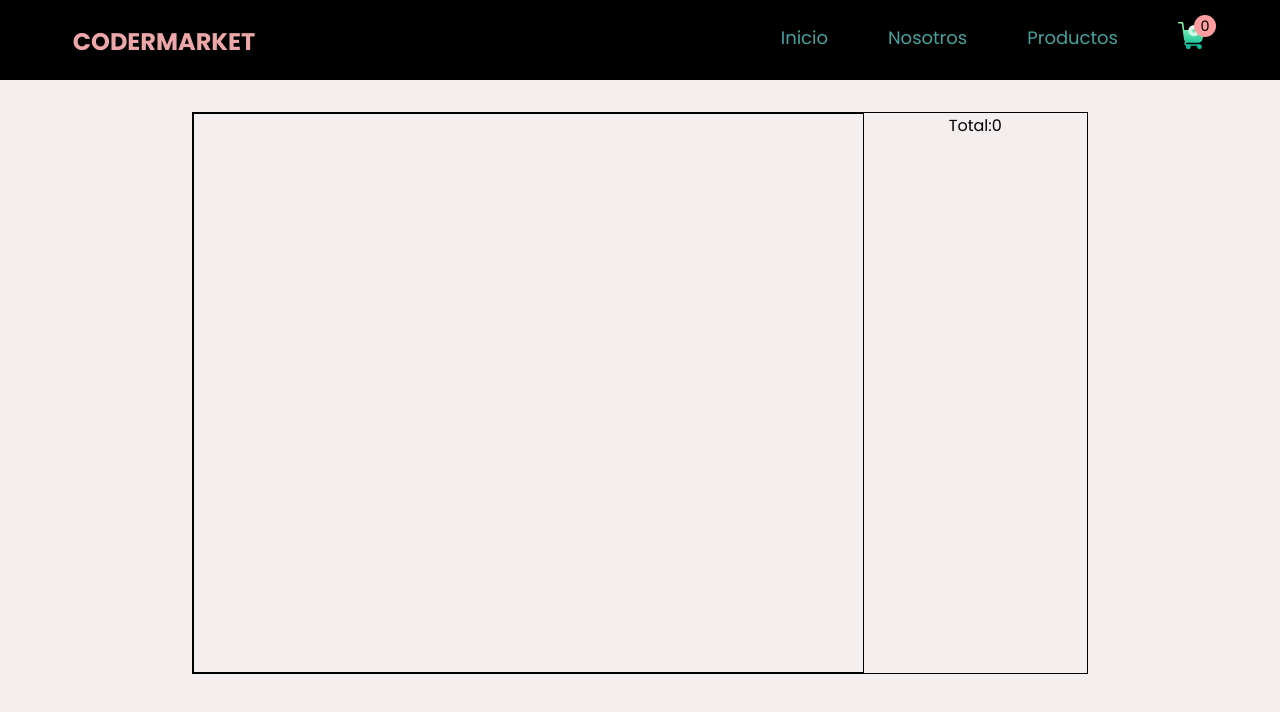
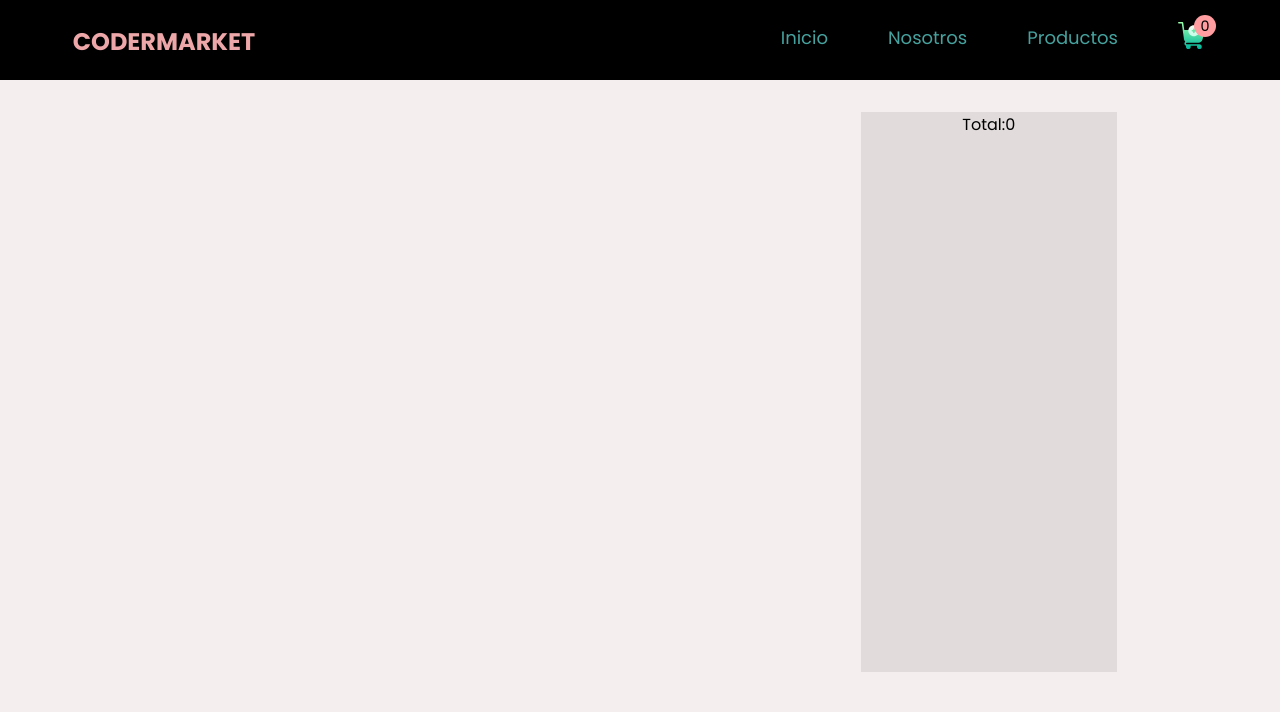
Before and after one commit to Ferraresir/CoderHouseReact, a React (Create React App) app: page /Checkout in a window 1280 px wide. Shown: the top 712 px of the page. Built offline with nearby package versions, Linux system fonts and the light colour scheme.

Commit message:
version 1.4

```diff
--- a/src/components/ItemDetail/ItemDetail.js
+++ b/src/components/ItemDetail/ItemDetail.js
@@ -1,7 +1,7 @@
-import React, { useState,useContext } from 'react';
+import React, { useState, useContext } from 'react';
 import ItemCount from '../../components/itemCount/itemCount';
 import './ItemDetail.scss';
-import {CartContext} from '../../context/cartContext';
+import { CartContext } from '../../context/cartContext';
 
 const ItemDetail = ({ data }) => {
     const context = useContext(CartContext)
@@ -12,7 +12,7 @@ const ItemDetail = ({ data }) => {
     }
 
     const handleBtn = () => {
-        context.cambiarData({data:data,count:count})
+        context.cambiarData({ data: data, items: count, price: data.price * count })
     }
 
     return (
@@ -21,7 +21,7 @@ const ItemDetail = ({ data }) => {
                 <img src={data.pictures[0].url} alt="" />
             </div>
             <div className="itemdata itm2">
-                <h3>{data.title.substr(0,60)}...</h3>
+                <h3>{data.title.substr(0, 60)}...</h3>
                 <p>Precio: {data.price}</p>
                 <p>Stock:  {data.available_quantity} - Vendidos:{data.sold_quantity}</p>
                 <p>{data.warranty}</p>
--- a/src/components/carticon/Carticon.js
+++ b/src/components/carticon/Carticon.js
@@ -1,22 +1,16 @@
-import React, { useContext, useEffect, useState } from 'react';
+import React, { useContext } from 'react';
 import Cart from '../../imagenes/shopping-cart.svg';
 import { CartContext } from '../../context/cartContext';
 import './carticon.scss'
 
 const Carticon = () => {
     const context = useContext(CartContext)
-    const [itemCount, setItemCount] = useState(Number)
 
-    useEffect(() => {
-        context.Data.map((obj) => {
-            return setItemCount(itemCount + obj.count)
-        })
-    }, [context.Data])
 
     return (
         <>
             <img src={Cart} alt="" />
-            <div className='carcount'>{itemCount}</div>
+            <div className='carcount'>{context.Count}</div>
         </>
     )
 }
--- a/src/containers/cart/Cart.js
+++ b/src/containers/cart/Cart.js
@@ -1,33 +1,37 @@
-import React, { useContext, useState } from 'react';
+import React, { useContext, useEffect } from 'react';
 import { CartContext } from '../../context/cartContext';
 import './cart.scss';
 
 
-
 const Cart = () => {
-    const [total, setTotal] = useState(Number);
     const context = useContext(CartContext);
+    const handleBtn = (props) => {
+        context.deleteData(props)
+    }
     const MostrarCart = () => {
-        const cartlist = context.Data.map(({ count, data }, index) => {
+        const cartlist = context.Data.map(({ items, data }, index) => {
             return <div key={index}>
                 <img src={data.thumbnail} alt="" />
                 <span>{data.name}</span>
                 <span>Precio: {data.price}</span>
                 <span>{data.warranty}</span>
-                <span>Cantidad: {count}</span>
+                <span>Cantidad: {items}</span>
+                <button onClick={() => handleBtn({ id: index, amount: items, price: data.price })}>x</button>
             </div>
         })
         return cartlist
     }
 
-
+    useEffect(() => {
+        console.log(context);
+    }, [context])
     return (
         <div className='carlist'>
             <div className="w3">
                 <MostrarCart />
             </div>
             <div className='w1'>
-                <span>Total:{total}</span>
+                <p>Total:{context.Total}</p>
             </div>
         </div>
 
--- a/src/containers/cart/cart.scss
+++ b/src/containers/cart/cart.scss
@@ -2,16 +2,32 @@
     margin: 2rem auto 0 auto;
     display: flex;
     flex-flow: row wrap;
-    border: 1px solid black;
-    width: 70%;
+    width: 80%;
 
     .w3{
-        flex-basis: 75%;
-        border: 1px solid black;
+        display: flex;
+        flex-flow: column wrap;
+        flex-basis: 70%;
         width: 90%;
+        div{
+            display: flex;
+            justify-content: space-around;
+            height: 10rem;
+
+
+            img{
+                max-width: 7rem;
+                object-fit: contain;
+            }
+
+        }
     }
     .w1{
+        width: 100%;
+        margin-left: 1rem;
         flex-basis: 25%;
         height: 35rem;
+        background-color: rgba(128, 128, 128, 0.178);
+
     }
 }
--- a/src/context/cartContext.js
+++ b/src/context/cartContext.js
@@ -4,14 +4,22 @@ export const CartContext = React.createContext();
 
 export const CartProvider = ({ children }) => {
     const [Data, setData] = useState([]);
+    const [Count, setCount] = useState(Number);
+    const [Total, setTotal] = useState(Number);
 
-
-
-    const cambiarData = ({ data, count }) => {
-        setData([...Data, { data, count }])
+    const deleteData = ({ id, amount, price }) => {
+        Data.splice(id, 1)
+        setCount(Count - amount)
+        setTotal(Total - (price * amount))
     }
 
-    return <CartContext.Provider value={{ Data, cambiarData }}>
+    const cambiarData = ({ data, price, items }) => {
+        setData([...Data, { data, items }])
+        setTotal(Total + price)
+        setCount(Count + items)
+    }
+
+    return <CartContext.Provider value={{ Data, Total, Count, cambiarData, deleteData }}>
         {children}
     </CartContext.Provider>
 }
```
